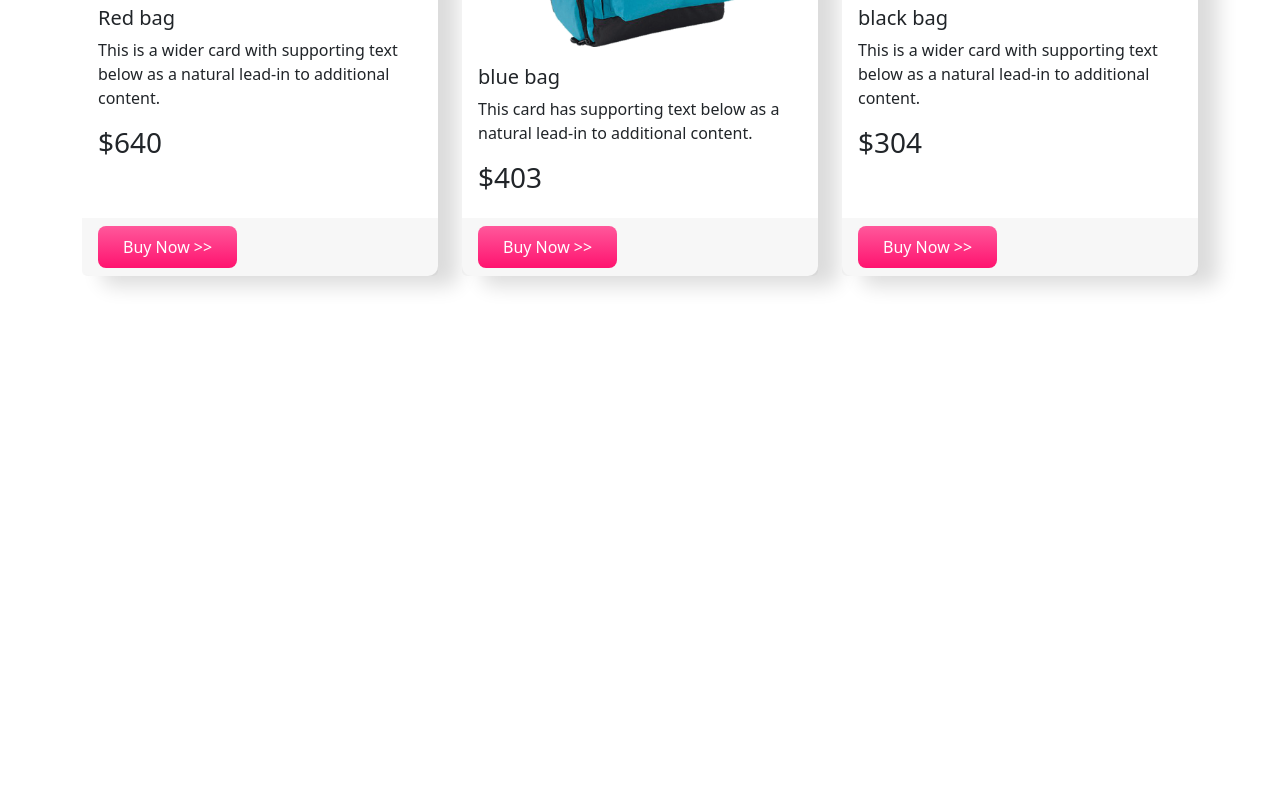
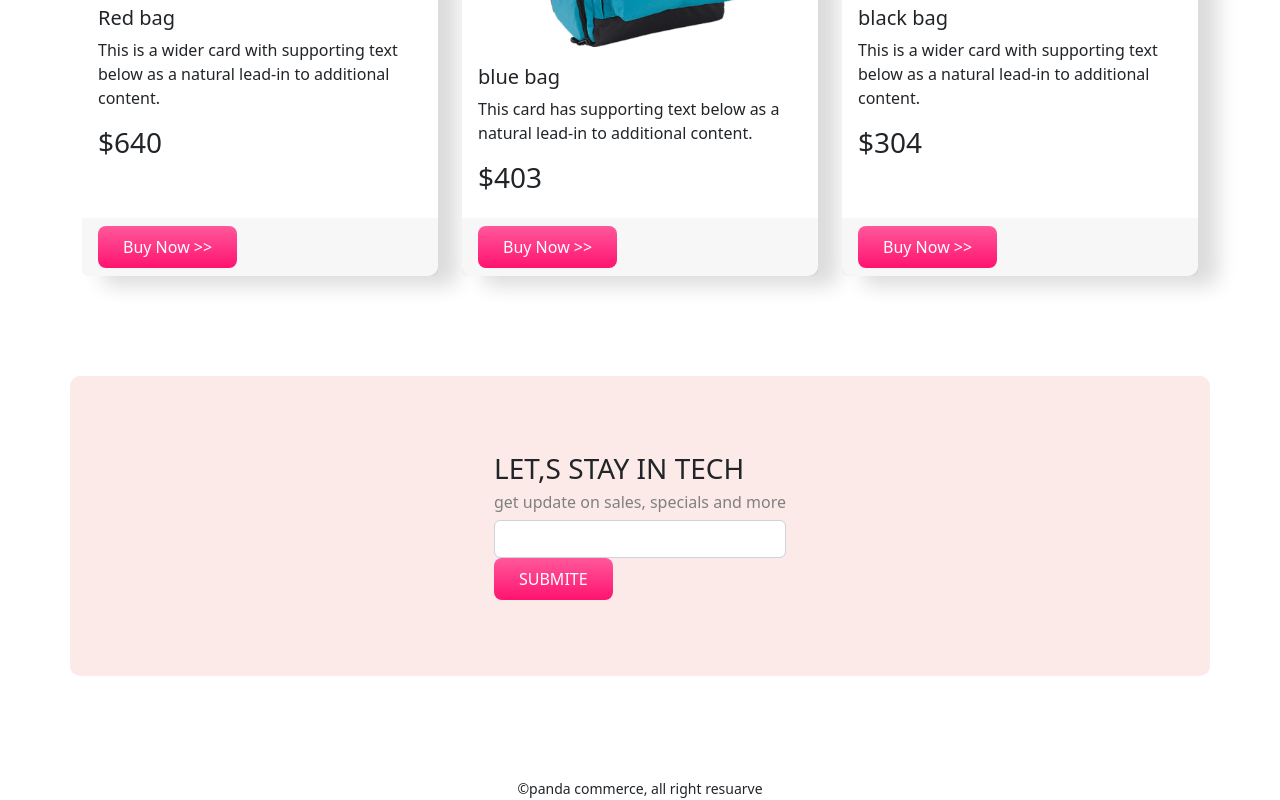
Before and after one commit to asimahnaf/panda-commerce, a plain HTML site: page index.html in a window 1280 px wide. Shown: the part 1789-2589 px from the top of the page. Before the commit the page ends 2165 px from the top, so only its background shows below. Drawn offline with nearby package versions, Linux system fonts and the light colour scheme.

Commit message:
panda e-commerce done

```diff
--- a/index.html
+++ b/index.html
@@ -30,7 +30,7 @@
                         <a class="nav-link" href="#backpack">Backpack</a>
                     </li>
                     <li class="nav-item">
-                        <a class="nav-link">Subscribe</a>
+                        <a class="nav-link" href="#subscribe">Subscribe</a>
                     </li>
                     </ul>
                 </div>
@@ -206,6 +206,20 @@
         </div>
       </div>
 
+      <div class="container d-flex justify-content-center align-items-center orange-bg  " id="subscribe">
+
+        <div>
+          <h3>LET,S STAY IN TECH</h3>
+        <h6>get update on sales, specials and more</h6>
+        <input type="text" class="form-control" name="" id="">
+        <button class="buy-now-button">SUBMITE</button>
+        </div>
+      </div>
+
+      <footer>
+        <small> ©panda commerce, all right resuarve</small>
+      </footer>
+
 
 
       <script src="https://cdn.jsdelivr.net/npm/@popperjs/core@2.11.5/dist/umd/popper.min.js" integrity="sha384-Xe+8cL9oJa6tN/veChSP7q+mnSPaj5Bcu9mPX5F5xIGE0DVittaqT5lorf0EI7Vk" crossorigin="anonymous"></script>
--- a/style.css
+++ b/style.css
@@ -47,3 +47,12 @@
 .card-footer{
     border: none;
 }
+#subscribe{
+    height: 300px;
+}
+#subscribe h6{
+    color: gray;
+}
+footer {
+    text-align: center;
+}
```
